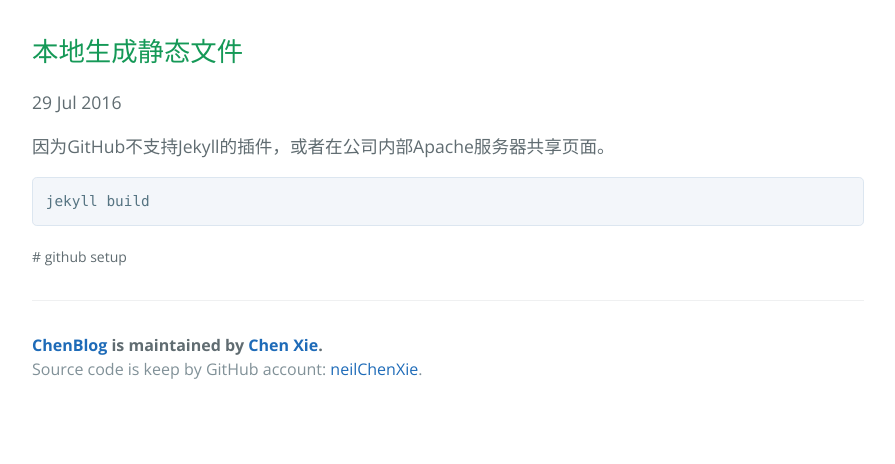
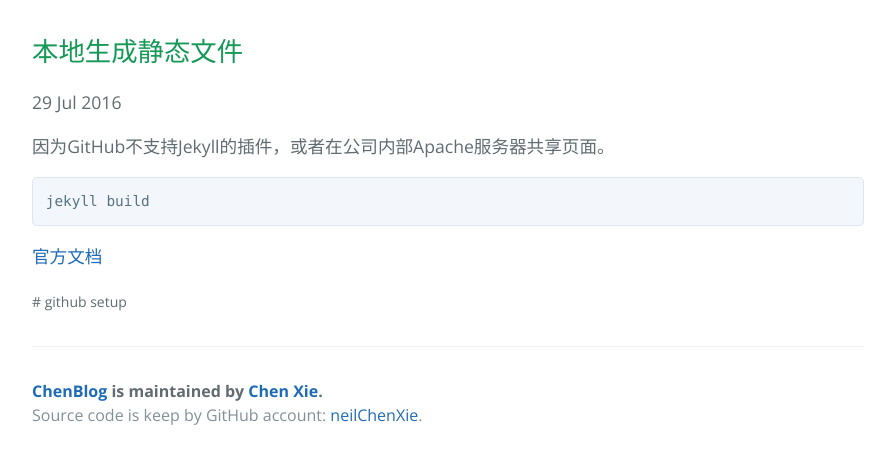
Before and after one commit to neilChenXie/neilChenXie.github.io, a Jekyll site: the page built from _posts/jekyll/2016-07-29-static_file.md, in a window 1280 px wide. Shown: the top 464 px of the page, without its empty margins (192-1087 px from the left). Built offline with Jekyll 4.4.1, drawn with Linux system fonts in a browser that asks for light colours.

Commit message:
modified:   _posts/jekyll/2016-07-29-static_file.md

````diff
--- a/_posts/jekyll/2016-07-29-static_file.md
+++ b/_posts/jekyll/2016-07-29-static_file.md
@@ -11,3 +11,5 @@ tags: [github, setup]
 ```bash
 jekyll build
 ```
+
+[官方文档](https://jekyllrb.com/docs/usage/)
````
